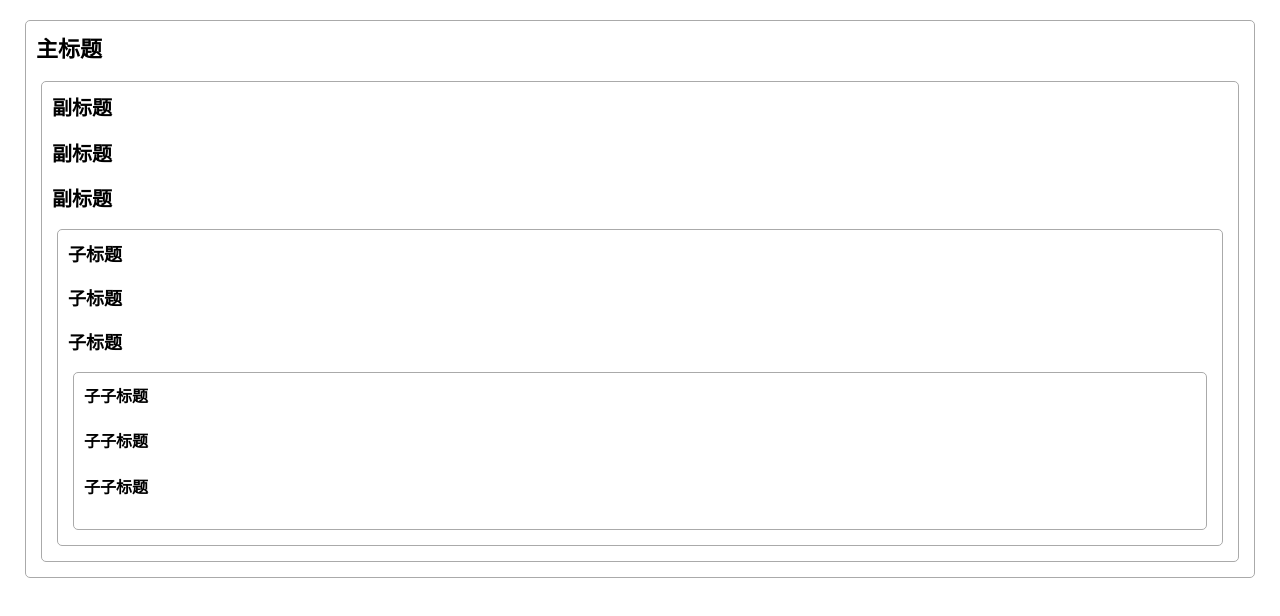
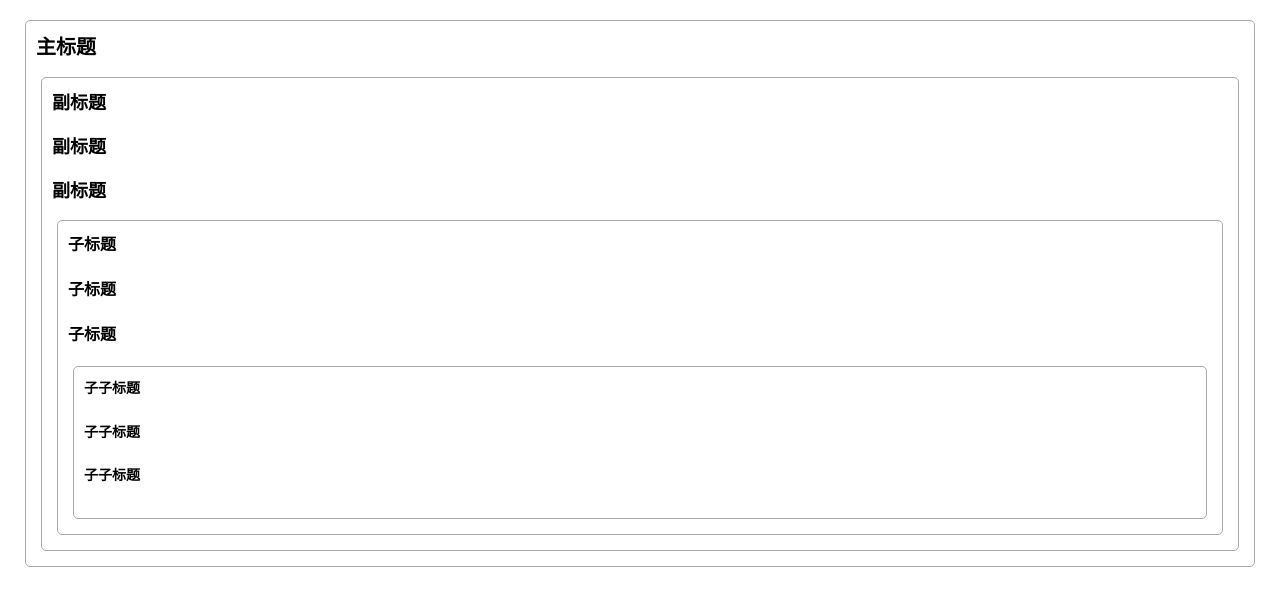
Before and after one commit to MufuDe/20241017-state-manage-reducer, a React (Create React App) app: page / in a window 1280 px wide. Shown: the top 616 px of the page. Built offline with nearby package versions, Linux system fonts and the light colour scheme.

Commit message:
1. 在相同的组件中使用并提供 context；

```diff
--- a/src/App.js
+++ b/src/App.js
@@ -3,17 +3,17 @@
 
 export default function Page() {
   return (
-    <Section level={1}>
+    <Section>
       <Heading>主标题</Heading>
-      <Section level={2}>
+      <Section>
         <Heading>副标题</Heading>
         <Heading>副标题</Heading>
         <Heading>副标题</Heading>
-        <Section level={3}>
+        <Section>
           <Heading>子标题</Heading>
           <Heading>子标题</Heading>
           <Heading>子标题</Heading>
-          <Section level={4}>
+          <Section>
             <Heading>子子标题</Heading>
             <Heading>子子标题</Heading>
             <Heading>子子标题</Heading>
--- a/src/Section.js
+++ b/src/Section.js
@@ -1,9 +1,13 @@
+import { useContext } from "react";
 import { LevelContext } from "./LevelContext.js";
 
-export default function Section({ level, children }) {
+export default function Section({ children }) {
+  const level = useContext(LevelContext);
   return (
     <section className="section">
-      <LevelContext.Provider value={level}>{children}</LevelContext.Provider>
+      <LevelContext.Provider value={level + 1}>
+        {children}
+      </LevelContext.Provider>
     </section>
   );
 }
```
